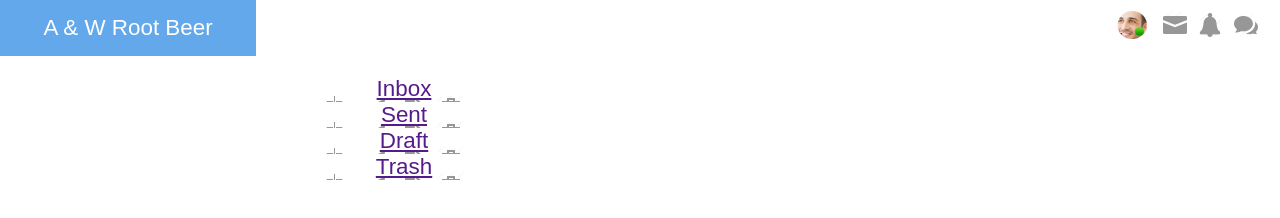
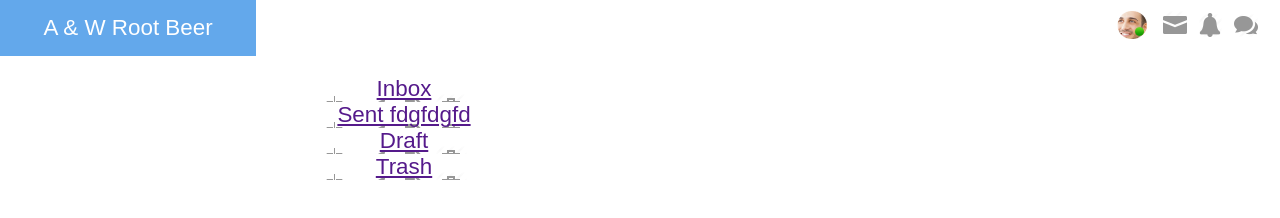
Before and after one commit to nagarajan03/sampl2, a plain HTML site: page index.html in a window 1280 px wide. Drawn offline with Linux system fonts and the light colour scheme.

Commit message:
Nagarajan Chnages

```diff
--- a/index.html
+++ b/index.html
@@ -33,7 +33,7 @@
 	<div class="container_left">
 	<ul>
 		<li class=""><span class="inbox_stat"> </span> <a href="">Inbox </a></li>
-		<li class="sent"> <a href="">Sent</a></li>
+		<li class="sent"> <a href="">Sent fdgfdgfd</a></li>
 		<li class="draft"> <a href="">Draft </a></li>
 		<li class="trash"> <a href="">Trash </a></li>
 
```
